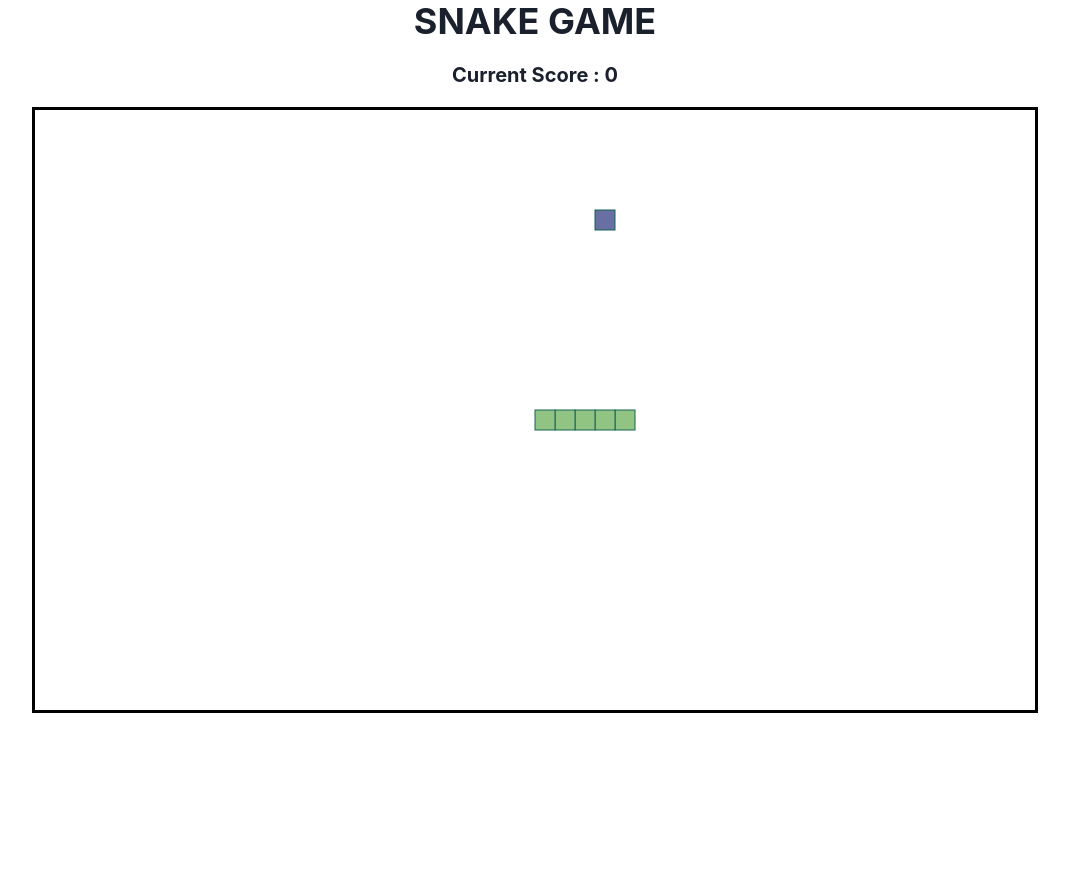
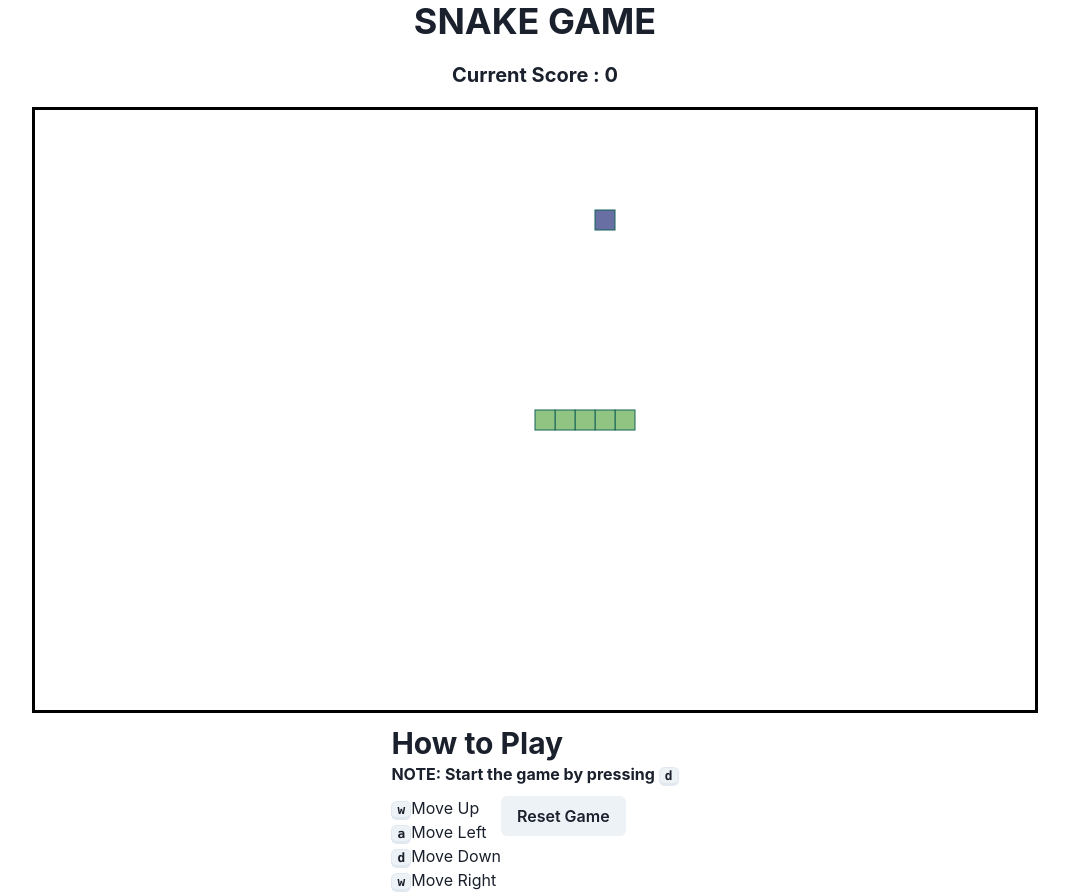
Before and after one commit to gribdesbois/snake-game-redux-redux-saga, a React (Vite) app in the folder vite-project/: page / in a window 1280 px wide. Shown: the whole page, without its empty margins (105-1174 px from the left). Before the commit the page ends 800 px from the top, so only its background shows below. Built offline with nearby package versions, Linux system fonts and the light colour scheme.

Commit message:
instructions

```diff
--- a/vite-project/src/components/CanvasBoard.tsx
+++ b/vite-project/src/components/CanvasBoard.tsx
@@ -1,5 +1,6 @@
 import { useCallback, useEffect, useRef, useState } from 'react'
 import { useDispatch, useSelector } from 'react-redux'
+import Instruction from './Instructions'
 import {
   MOVE_RIGHT,
   MOVE_UP,
@@ -168,12 +169,15 @@
   }, [disallowedDirection, handleKeyEvents])
 
   return (
-    <canvas
-      ref={canvasRef}
-      style={{ border: '3px solid black' }}
-      height={height}
-      width={width}
-    />
+    <>
+      <canvas
+        ref={canvasRef}
+        style={{ border: `3px solid ${gameEnded ? 'red' : 'black'}` }}
+        height={height}
+        width={width}
+      />
+      <Instruction resetBoard={resetBoard} />
+    </>
   )
 }
 
--- a/vite-project/src/components/Instructions.tsx
+++ b/vite-project/src/components/Instructions.tsx
@@ -1,5 +1,37 @@
+import { Box, Button, Flex, Heading, Kbd } from '@chakra-ui/react'
+
 export interface IInstructionsProps {
   resetBoard: () => void
 }
 
-const Instruction = { resetBoard }
+const Instruction = ({ resetBoard }: IInstructionsProps) => (
+  <Box mt={3}>
+    <Heading as="h6" size="lg">
+      How to Play
+    </Heading>
+    <Heading as="h5" size="sm" mt={1}>
+      NOTE: Start the game by pressing <Kbd>d</Kbd>
+    </Heading>
+    <Flex flexDirection="row" mt={3}>
+      <Flex flexDirection={'column'}>
+        <span>
+          <Kbd>w</Kbd>Move Up
+        </span>
+        <span>
+          <Kbd>a</Kbd>Move Left
+        </span>
+        <span>
+          <Kbd>d</Kbd>Move Down
+        </span>
+        <span>
+          <Kbd>w</Kbd>Move Right
+        </span>
+      </Flex>
+      <Flex flexDirection={'column'}>
+        <Button onClick={() => resetBoard()}>Reset Game</Button>
+      </Flex>
+    </Flex>
+  </Box>
+)
+
+export default Instruction
```
